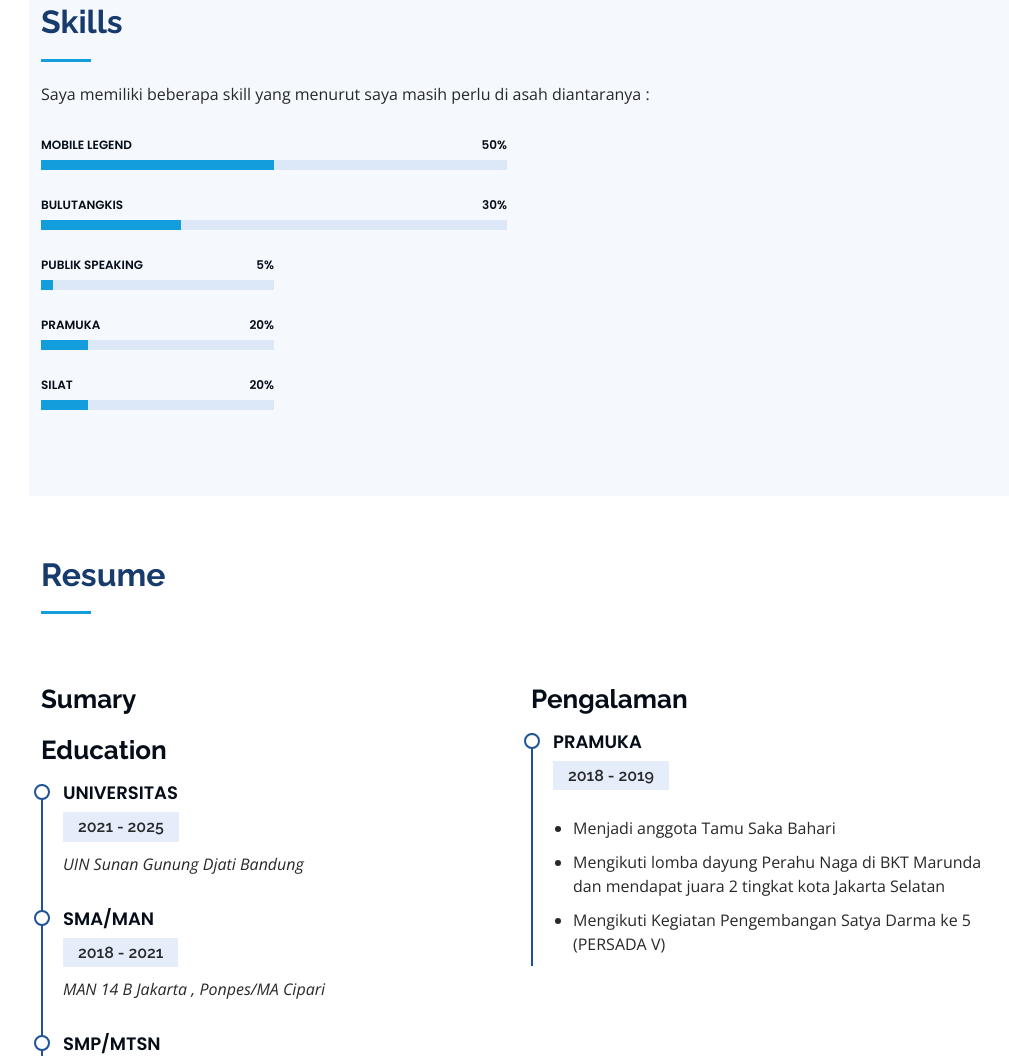
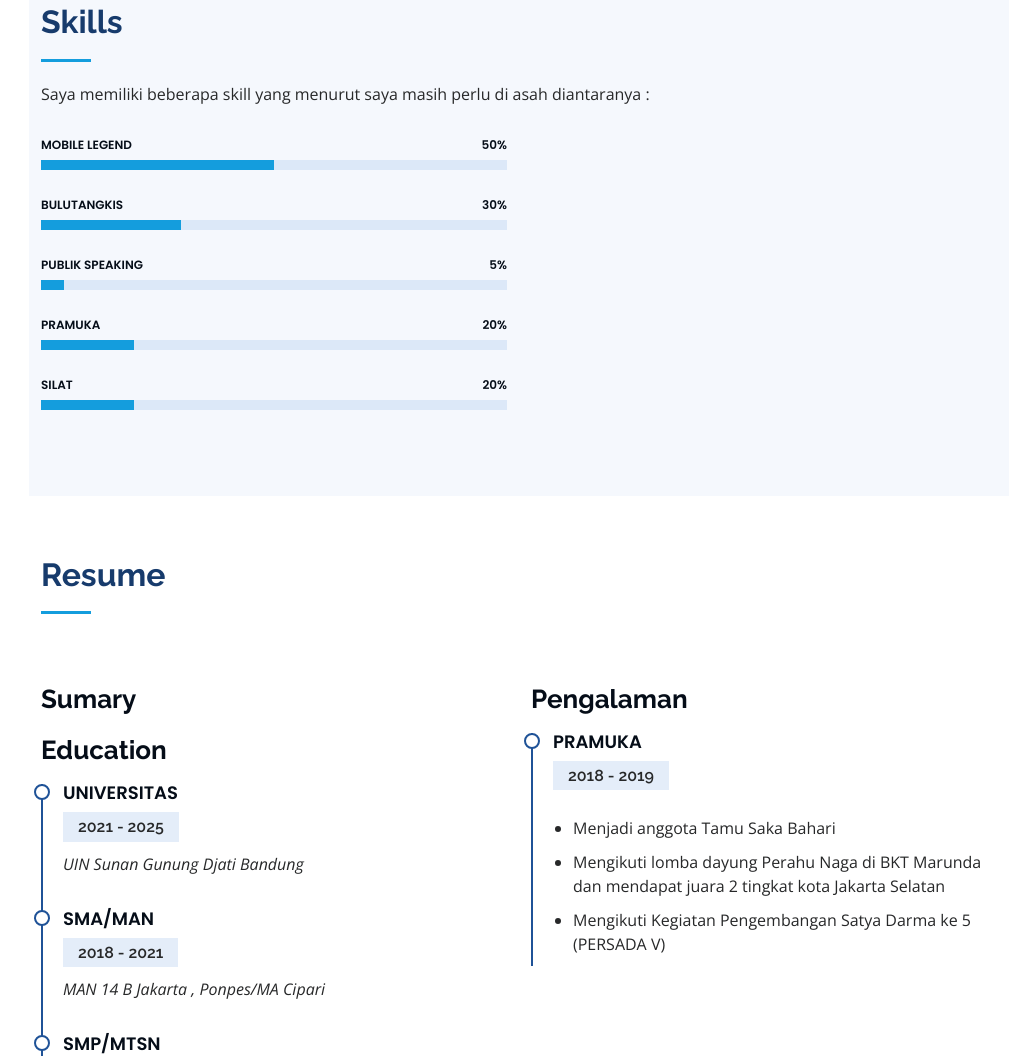
Before and after one commit to haikalmufid/haikalmufid.github.io, a plain HTML site: page index.html in a window 1280 px wide. Shown: the part 2005-3061 px from the top of the page, without its empty margins (271-1280 px from the left). Drawn offline with nearby package versions, Linux system fonts and the light colour scheme.

Commit message:
Update index.html

```diff
--- a/index.html
+++ b/index.html
@@ -171,8 +171,6 @@
                 <div class="progress-bar" role="progressbar" aria-valuenow="30" aria-valuemin="0" aria-valuemax="100"></div>
               </div>
             </div>
-
-          <div class="col-lg-6" data-aos="fade-up" data-aos-delay="100">
 
             <div class="progress">
               <span class="skill">Publik Speaking <i class="val">5%</i></span>
```
